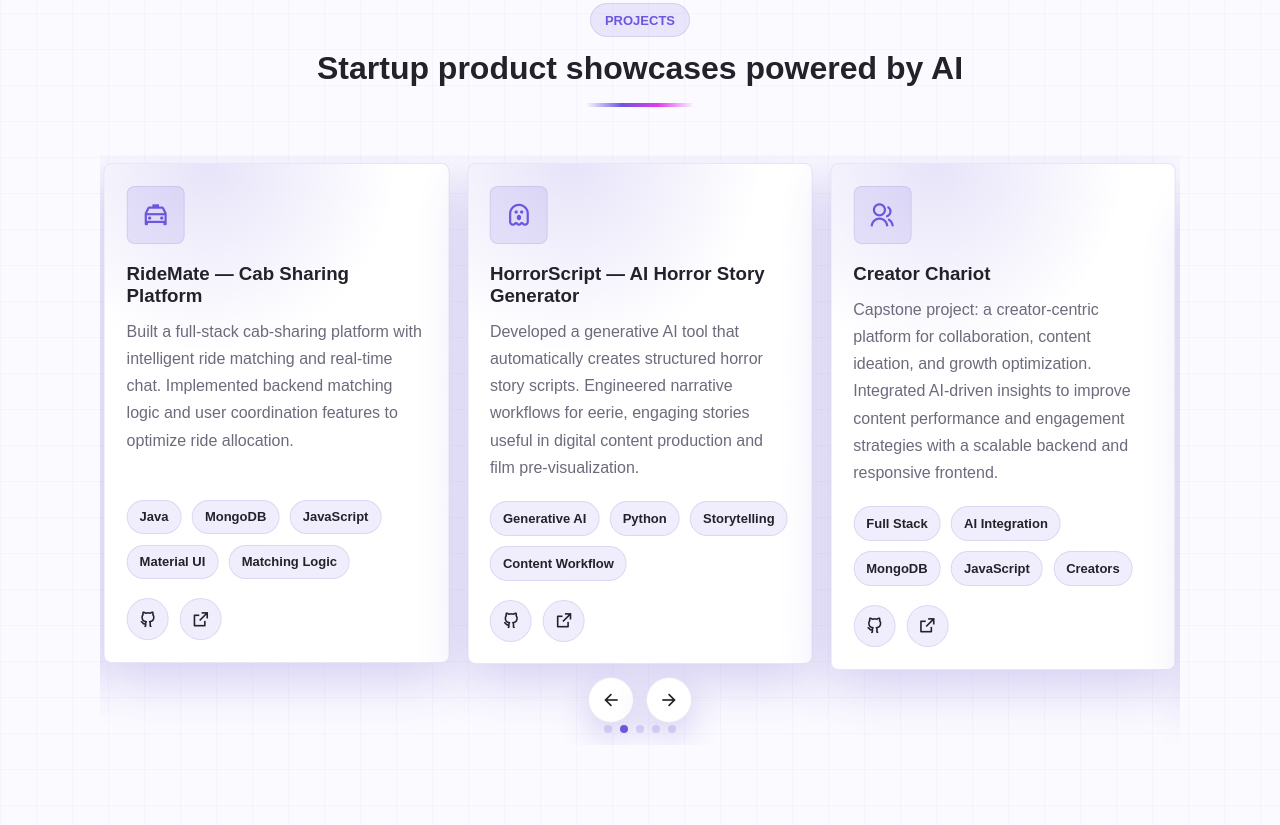
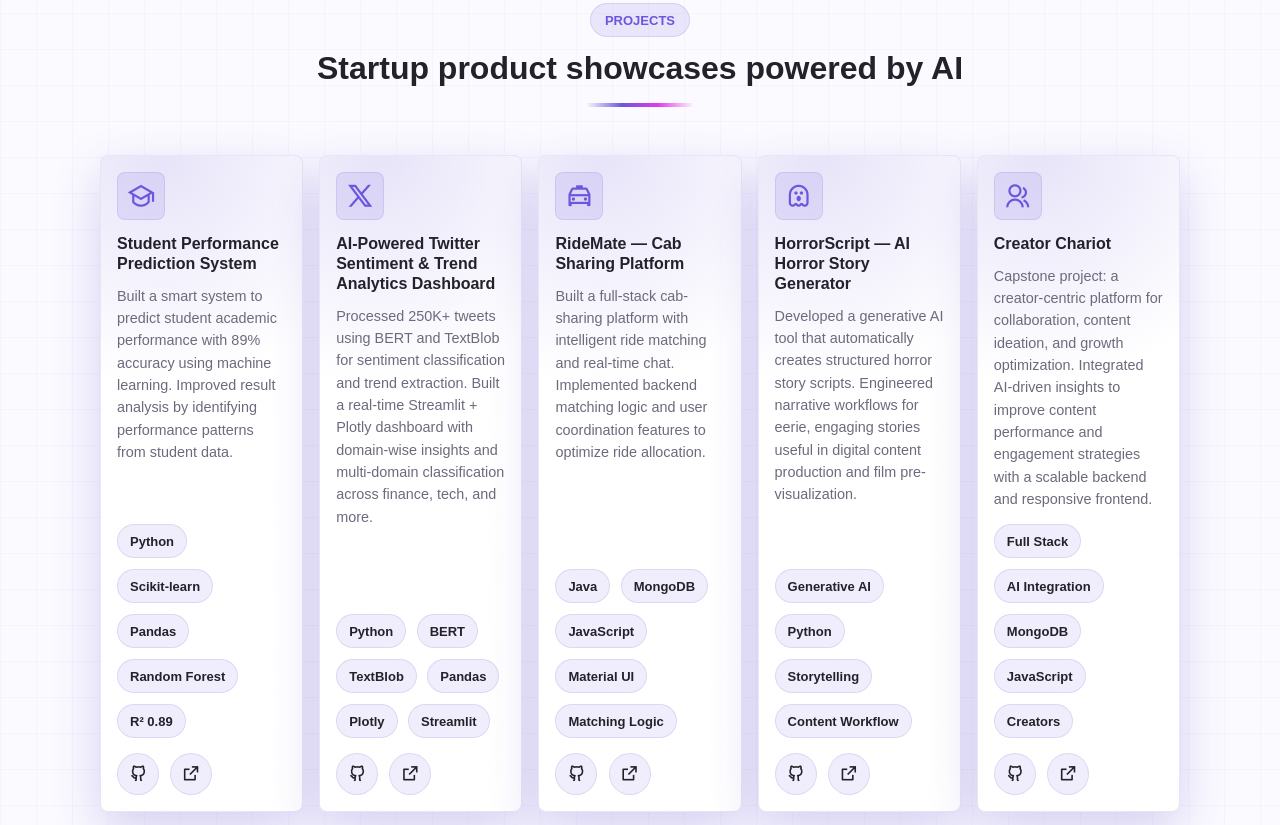
Before and after one commit to Akshatt12-creator/MY-PORTFOLIO, a plain HTML site: page index.html in a window 1280 px wide. Shown: the part 3695-4520 px from the top of the page. Drawn offline with nearby package versions, Linux system fonts and the light colour scheme; animation ran at ten frames a second; a web font is replaced by a local one.

Commit message:
Updated Project Section and all bugs

```diff
--- a/assets/css/style.css
+++ b/assets/css/style.css
@@ -269,7 +269,6 @@ button {
   button,
   input,
   textarea,
-  .swiper-pagination-bullet,
   .project-card,
   .cert-card,
   .skill-list span {
@@ -930,6 +929,11 @@ body.dark-theme .theme-toggle__moon {
   margin-top: .7rem;
 }
 
+.project-card p {
+  font-size: .9rem;
+  line-height: 1.55;
+}
+
 .timeline__item ul {
   display: grid;
   gap: .45rem;
@@ -937,57 +941,21 @@ body.dark-theme .theme-toggle__moon {
   margin: 1rem 0 0 1.1rem;
 }
 
-.project-swiper {
-  padding: .5rem .25rem 4.7rem;
+.project-grid {
+  position: relative;
 }
 
-.project-swiper__nav {
-  align-items: center;
-  bottom: 1.35rem;
-  display: flex;
-  gap: .75rem;
-  justify-content: center;
-  left: 50%;
-  position: absolute;
-  transform: translateX(-50%);
-  z-index: 3;
-}
-
-.project-swiper__button {
-  align-items: center;
-  backdrop-filter: blur(14px);
-  background: var(--glass-surface), var(--container-color);
-  border: 1px solid var(--border-color);
-  border-radius: 50%;
-  box-shadow: 0 14px 34px var(--shadow-color);
-  color: var(--title-color);
-  display: inline-flex;
-  font-size: 1.25rem;
-  height: 46px;
-  justify-content: center;
-  transition: background var(--transition), border-color var(--transition), color var(--transition), transform var(--transition);
-  width: 46px;
-}
-
-.project-swiper__button:hover,
-.project-swiper__button:focus-visible {
-  background: linear-gradient(135deg, var(--first-color), var(--cyan-color));
-  border-color: transparent;
-  color: #fff;
-  outline: 0;
-  transform: translateY(-3px);
-}
-
-.project-swiper__button.swiper-button-disabled {
-  cursor: not-allowed;
-  opacity: .45;
+.project-grid__wrapper {
+  display: grid;
+  gap: 1rem;
+  grid-template-columns: repeat(auto-fit, minmax(min(100%, 170px), 1fr));
 }
 
 .project-card {
   display: flex;
   flex-direction: column;
-  min-height: 500px;
-  padding: 1.35rem;
+  min-height: 0;
+  padding: 1rem;
   transform-style: preserve-3d;
 }
 
@@ -1016,21 +984,26 @@ body.dark-theme .theme-toggle__moon {
   border: 1px solid var(--border-color);
   border-radius: 8px;
   display: inline-flex;
-  height: 58px;
+  height: 48px;
   justify-content: center;
-  margin-bottom: 1.2rem;
-  width: 58px;
+  margin-bottom: .85rem;
+  width: 48px;
+}
+
+.project-card h3 {
+  font-size: 1rem;
+  line-height: 1.25;
 }
 
 .project-card__tags {
   margin-top: auto;
-  padding-top: 1.25rem;
+  padding-top: .85rem;
 }
 
 .project-card__actions {
   display: flex;
   gap: .7rem;
-  margin-top: 1.2rem;
+  margin-top: .9rem;
 }
 
 .project-card__actions a {
@@ -1051,10 +1024,6 @@ body.dark-theme .theme-toggle__moon {
   background: var(--first-color);
   color: #fff;
   transform: translateY(-3px);
-}
-
-.swiper-pagination-bullet {
-  background: var(--first-color);
 }
 
 .cert__container {
@@ -1412,6 +1381,10 @@ body.dark-theme .theme-toggle__moon {
     grid-template-columns: repeat(3, minmax(0, 1fr));
   }
 
+  .project-grid__wrapper {
+    grid-template-columns: repeat(5, minmax(0, 1fr));
+  }
+
   .skill-group:nth-child(2),
   .skill-group:nth-child(5) {
     grid-column: span 2;
--- a/assets/js/main.js
+++ b/assets/js/main.js
@@ -146,7 +146,6 @@ const observer = new IntersectionObserver((entries) => {
 sections.forEach((section) => observer.observe(section));
 
 const canUseGamingCursor = window.matchMedia("(hover: hover) and (pointer: fine)").matches &&
-  !window.matchMedia("(prefers-reduced-motion: reduce)").matches &&
   gamingCursor &&
   gamingCursorTrail;
 
@@ -156,7 +155,7 @@ if (canUseGamingCursor) {
   let trailX = cursorX;
   let trailY = cursorY;
 
-  const interactiveSelector = "a, button, input, textarea, .project-card, .cert-card, .skill-list span, .swiper-pagination-bullet";
+  const interactiveSelector = "a, button, input, textarea, .project-card, .cert-card, .skill-list span";
 
   const renderGamingCursor = () => {
     trailX += (cursorX - trailX) * .16;
@@ -172,7 +171,8 @@ if (canUseGamingCursor) {
     cursorY = event.clientY;
     gamingCursor.classList.add("is-visible");
     gamingCursorTrail.classList.add("is-visible");
-    document.body.classList.toggle("cursor-hover", Boolean(event.target.closest(interactiveSelector)));
+    const hoveredElement = event.target instanceof Element ? event.target.closest(interactiveSelector) : null;
+    document.body.classList.toggle("cursor-hover", Boolean(hoveredElement));
   }, { passive: true });
 
   window.addEventListener("pointerdown", () => {
@@ -231,32 +231,6 @@ if (window.anime) {
     direction: "alternate",
     easing: "easeInOutSine",
     loop: true
-  });
-}
-
-if (window.Swiper) {
-  new Swiper(".project-swiper", {
-    loop: true,
-    grabCursor: true,
-    centeredSlides: false,
-    spaceBetween: 18,
-    pagination: {
-      el: ".swiper-pagination",
-      clickable: true
-    },
-    navigation: {
-      nextEl: ".project-swiper__button--next",
-      prevEl: ".project-swiper__button--prev"
-    },
-    autoplay: {
-      delay: 4200,
-      disableOnInteraction: false
-    },
-    breakpoints: {
-      576: { slidesPerView: 1.25 },
-      768: { slidesPerView: 2 },
-      992: { slidesPerView: 3 }
-    }
   });
 }
 
--- a/index.html
+++ b/index.html
@@ -256,53 +256,44 @@
             <span class="section__line"></span>
           </div>
 
-          <div class="swiper project-swiper">
-            <div class="swiper-wrapper">
-              <article class="project-card swiper-slide glass">
+          <div class="project-grid">
+            <div class="project-grid__wrapper">
+              <article class="project-card glass">
+                <div class="project-card__icon"><i class="ri-graduation-cap-line"></i></div>
+                <h3>Student Performance Prediction System</h3>
+                <p>Built a smart system to predict student academic performance with 89% accuracy using machine learning. Improved result analysis by identifying performance patterns from student data.</p>
+                <div class="project-card__tags"><span>Python</span><span>Scikit-learn</span><span>Pandas</span><span>Random Forest</span><span>R² 0.89</span></div>
+                <div class="project-card__actions"><a href="https://github.com/Akshatt12-creator" target="_blank" rel="noreferrer" aria-label="GitHub repository"><i class="ri-github-line"></i></a><a href="mailto:333chaudharyakshat@gmail.com?subject=Student%20Performance%20Prediction%20Demo" aria-label="Request live demo"><i class="ri-external-link-line"></i></a></div>
+              </article>
+              <article class="project-card glass">
                 <div class="project-card__icon"><i class="ri-twitter-x-line"></i></div>
                 <h3>AI-Powered Twitter Sentiment & Trend Analytics Dashboard</h3>
                 <p>Processed 250K+ tweets using BERT and TextBlob for sentiment classification and trend extraction. Built a real-time Streamlit + Plotly dashboard with domain-wise insights and multi-domain classification across finance, tech, and more.</p>
                 <div class="project-card__tags"><span>Python</span><span>BERT</span><span>TextBlob</span><span>Pandas</span><span>Plotly</span><span>Streamlit</span></div>
                 <div class="project-card__actions"><a href="https://github.com/Akshatt12-creator" target="_blank" rel="noreferrer" aria-label="GitHub repository"><i class="ri-github-line"></i></a><a href="mailto:333chaudharyakshat@gmail.com?subject=Twitter%20Sentiment%20Dashboard%20Demo" aria-label="Request live demo"><i class="ri-external-link-line"></i></a></div>
               </article>
-              <article class="project-card swiper-slide glass">
+              <article class="project-card glass">
                 <div class="project-card__icon"><i class="ri-taxi-line"></i></div>
                 <h3>RideMate — Cab Sharing Platform</h3>
                 <p>Built a full-stack cab-sharing platform with intelligent ride matching and real-time chat. Implemented backend matching logic and user coordination features to optimize ride allocation.</p>
                 <div class="project-card__tags"><span>Java</span><span>MongoDB</span><span>JavaScript</span><span>Material UI</span><span>Matching Logic</span></div>
                 <div class="project-card__actions"><a href="https://github.com/Akshatt12-creator" target="_blank" rel="noreferrer" aria-label="GitHub repository"><i class="ri-github-line"></i></a><a href="mailto:333chaudharyakshat@gmail.com?subject=RideMate%20Demo" aria-label="Request live demo"><i class="ri-external-link-line"></i></a></div>
               </article>
-              <article class="project-card swiper-slide glass">
+              <article class="project-card glass">
                 <div class="project-card__icon"><i class="ri-ghost-line"></i></div>
                 <h3>HorrorScript — AI Horror Story Generator</h3>
                 <p>Developed a generative AI tool that automatically creates structured horror story scripts. Engineered narrative workflows for eerie, engaging stories useful in digital content production and film pre-visualization.</p>
                 <div class="project-card__tags"><span>Generative AI</span><span>Python</span><span>Storytelling</span><span>Content Workflow</span></div>
                 <div class="project-card__actions"><a href="https://github.com/Akshatt12-creator" target="_blank" rel="noreferrer" aria-label="GitHub repository"><i class="ri-github-line"></i></a><a href="https://drive.google.com/file/d/122NoGe0eRtMRU64Z9AT0UXdfbDqlbvIC/view?usp=drive_link" target="_blank" rel="noreferrer" aria-label="Live demo"><i class="ri-external-link-line"></i></a></div>
               </article>
-              <article class="project-card swiper-slide glass">
+              <article class="project-card glass">
                 <div class="project-card__icon"><i class="ri-group-line"></i></div>
                 <h3>Creator Chariot</h3>
                 <p>Capstone project: a creator-centric platform for collaboration, content ideation, and growth optimization. Integrated AI-driven insights to improve content performance and engagement strategies with a scalable backend and responsive frontend.</p>
                 <div class="project-card__tags"><span>Full Stack</span><span>AI Integration</span><span>MongoDB</span><span>JavaScript</span><span>Creators</span></div>
                 <div class="project-card__actions"><a href="https://github.com/Akshatt12-creator" target="_blank" rel="noreferrer" aria-label="GitHub repository"><i class="ri-github-line"></i></a><a href="https://drive.google.com/file/d/1vQcEhSP5cVUklBis1GXKSP6bs4Mlnvyo/view?usp=drive_link" target="_blank" rel="noreferrer" aria-label="Live demo"><i class="ri-external-link-line"></i></a></div>
               </article>
-              <article class="project-card swiper-slide glass">
-                <div class="project-card__icon"><i class="ri-graduation-cap-line"></i></div>
-                <h3>Student Performance Prediction System</h3>
-                <p>Developed an end-to-end ML pipeline covering preprocessing, feature engineering, modeling, and evaluation. Achieved an R² score of 0.89 using Random Forest to improve prediction accuracy.</p>
-                <div class="project-card__tags"><span>Python</span><span>Scikit-learn</span><span>Pandas</span><span>Random Forest</span><span>R² 0.89</span></div>
-                <div class="project-card__actions"><a href="https://github.com/Akshatt12-creator" target="_blank" rel="noreferrer" aria-label="GitHub repository"><i class="ri-github-line"></i></a><a href="mailto:333chaudharyakshat@gmail.com?subject=Student%20Performance%20Prediction%20Demo" aria-label="Request live demo"><i class="ri-external-link-line"></i></a></div>
-              </article>
             </div>
-            <div class="project-swiper__nav" aria-label="Project carousel controls">
-              <button class="project-swiper__button project-swiper__button--prev" type="button" aria-label="Previous project">
-                <i class="ri-arrow-left-line"></i>
-              </button>
-              <button class="project-swiper__button project-swiper__button--next" type="button" aria-label="Next project">
-                <i class="ri-arrow-right-line"></i>
-              </button>
-            </div>
-            <div class="swiper-pagination"></div>
           </div>
         </div>
       </section>
@@ -341,33 +332,25 @@
               <div class="contact__row"><i class="ri-map-pin-line"></i><span>Kolkata, India</span></div>
             </div>
 
-            <form class="contact__form glass" id="contact-form">
+            <form class="contact__form glass" action="mailto:333chaudharyakshat@gmail.com" method="post" enctype="text/plain">
               <label class="form__field">
-                <input type="text" name="from_name" autocomplete="name" required placeholder=" " />
+                <input type="text" name="name" required placeholder=" " />
                 <span>Name</span>
               </label>
               <label class="form__field">
-                <input type="email" name="from_email" autocomplete="email" required placeholder=" " />
+                <input type="email" name="email" required placeholder=" " />
                 <span>Email</span>
               </label>
               <label class="form__field form__field--area">
                 <textarea name="message" required placeholder=" "></textarea>
                 <span>Message</span>
               </label>
-              <button type="submit" class="button button--primary magnetic contact__button" id="contact-button">
-                <span>Send Message</span>
-                <i class="ri-send-plane-line"></i>
-              </button>
+              <button type="submit" class="button button--primary magnetic"><span>Send Message</span> <i class="ri-send-plane-line"></i></button>
             </form>
           </div>
         </div>
       </section>
     </main>
-
-    <div class="toast" id="toast" role="status" aria-live="polite" aria-atomic="true">
-      <i class="ri-checkbox-circle-line"></i>
-      <span>Your message was sent successfully.</span>
-    </div>
 
     <footer class="footer">
       <div class="container">
@@ -380,7 +363,6 @@
     <script src="https://unpkg.com/scrollreveal"></script>
     <script src="https://cdn.jsdelivr.net/npm/swiper@11/swiper-bundle.min.js"></script>
     <script src="https://cdn.jsdelivr.net/npm/typed.js@2.1.0/dist/typed.umd.js"></script>
-    <script src="https://cdn.jsdelivr.net/npm/@emailjs/browser@4/dist/email.min.js"></script>
     <script src="assets/js/main.js"></script>
   </body>
 </html>
```
